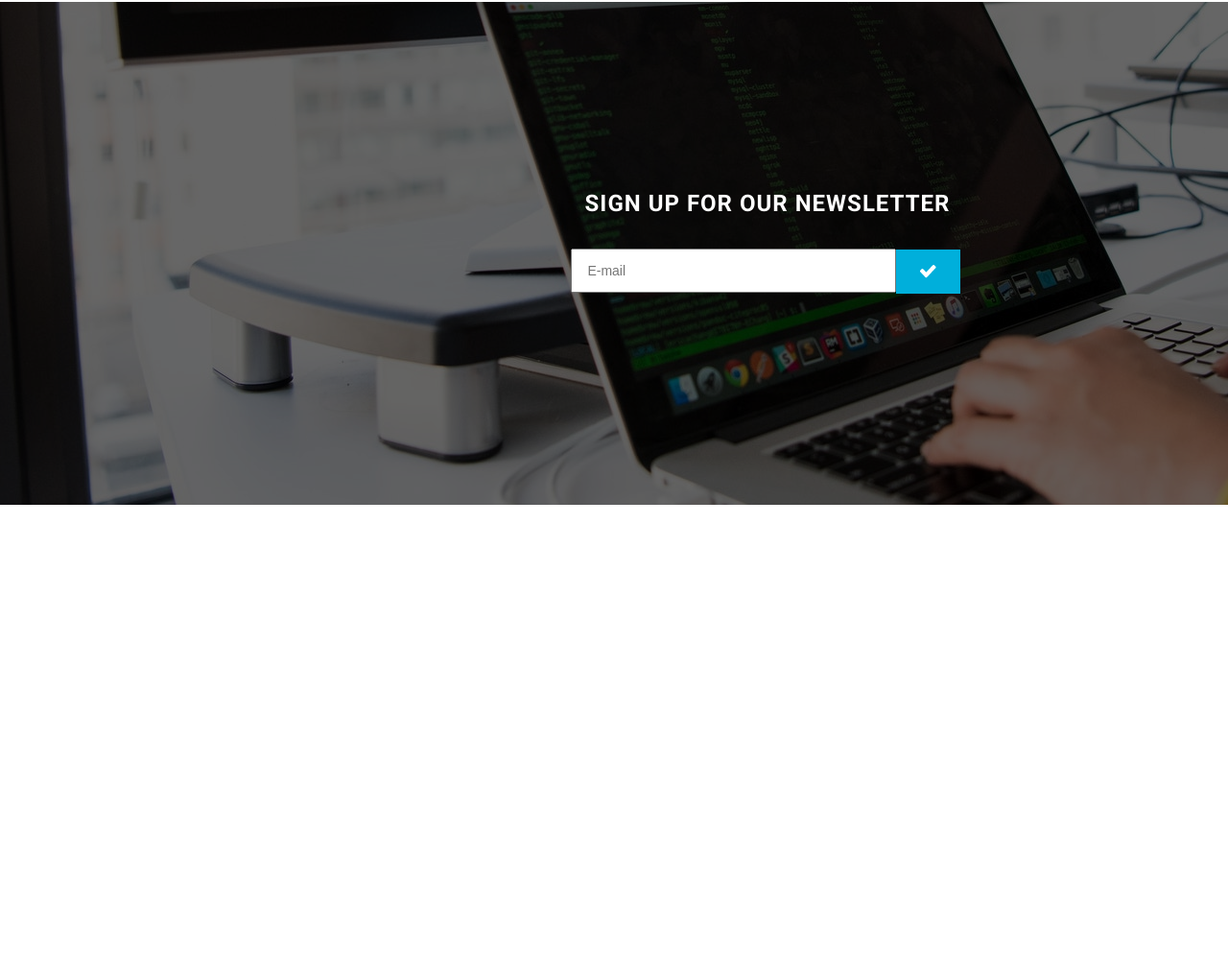
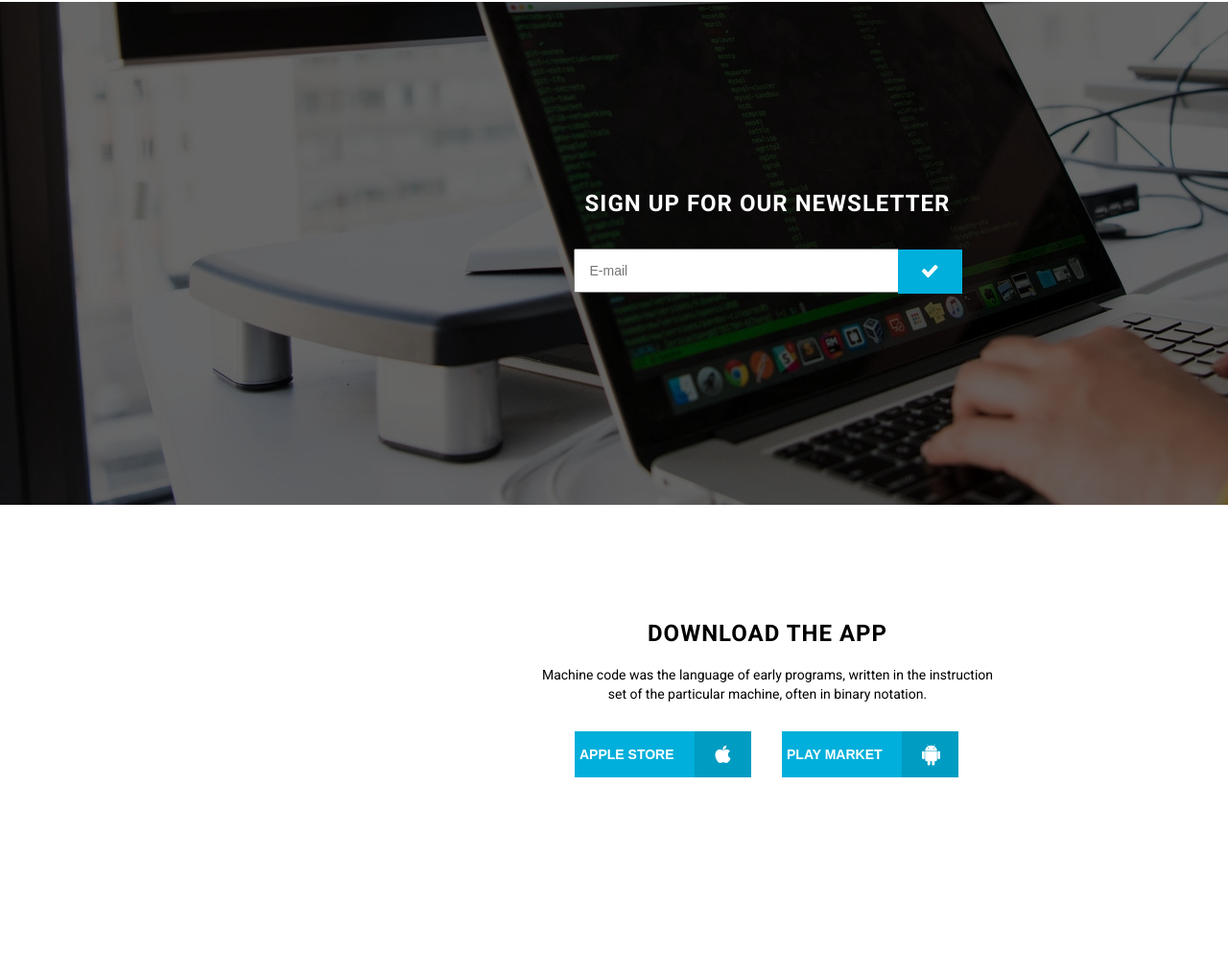
Before and after one commit to bovtrushonok/webdev, a plain HTML site: page index.html in a window 1280 px wide. Shown: the part 2930-3923 px from the top of the page at 96% size. Before the commit the page ends 3551 px from the top, so only its background shows below. Drawn offline with Linux system fonts and the light colour scheme.

Commit message:
feat: download section add

```diff
--- a/index.html
+++ b/index.html
@@ -33,7 +33,7 @@
 		</div>
 		<div class="offer">
 			<div class="content-block">
-				<h3>RAPPRESENT YOUR IDEA WITH A SMART DESIGN</h3>
+				<h3>RAPPRESENT YOUR IDEA WITH <br>A SMART DESIGN</h3>
 				<p>Tasks accompanying and related to programming include: testing, debugging, source code maintenance, <strong>implementation of build systems</strong>, and management of derived artifacts, such as the machine code of computer programs. </p>
 				<button class="start-btn offer-btn"> Get started </button>
 			</div>
@@ -77,8 +77,20 @@
 			<h2>sign up for our newsletter</h2>
 			<form action="">
 				<input id="email" type="email" name="email" placeholder="E-mail" required pattern="^[a-z0-9_-]{3,15}$">
-				<button type="submit" class="form-btn"></button>.
+				<button type="submit" class="form-btn"></button>
 			</form>
+		</div>
+		<div class="download">
+			<h2>download the app</h2>
+			<div class="text-wrap">
+				<p>Machine code was the language of early programs, written in the instruction set of the particular machine, often in binary notation.</p>
+			</div>
+			<div class="reference">
+				<input type="text" value="APPLE STORE">
+				<button type="submit" class="ref-btn appl"></button>
+				<input type="text" value="PLAY MARKET">
+				<button type="submit" class="ref-btn andr"></button>
+			</div>
 		</div>
 	</main>
 
--- a/style.css
+++ b/style.css
@@ -290,6 +290,7 @@ p {
   margin-left: 30px;
 }
 
+
 .slider-photos img:first-child {
   margin-left: -15px;
   position: relative;
@@ -323,7 +324,7 @@ p {
   background-image: url("assets/img/pexels-christina-morillo-1181675.png");
 }
 
-.sign-up h2 {
+.sign-up h2, .download h2 {
   font-size: 24px;
   font-weight: 700;
   color: white;
@@ -356,6 +357,11 @@ p {
 
 }
 
+.form-btn:hover {
+  background-color: green;
+  cursor: pointer;
+}
+
 form input {
   width: 305px;
   font-size: 14px;
@@ -364,8 +370,79 @@ form input {
   margin: -25px -5px 0 0;
   position: relative;
   top: -25px;
+}
 
+.download {
+  width: 100%;
+  height: 464px;
+  position: relative;
+  top: -95px;
+  display: flex;
+  flex-flow: column nowrap;
+  justify-content: center;
+  align-items: center;
 }
+
+.download h2 {
+  color: black;
+  margin: -75px auto 5px;
+  padding: 0;
+}
+
+.text-wrap {
+  width: 480px;
+}
+
+.download p {
+  color: black;
+  text-align: center;
+}
+
+.reference {
+  display: flex;
+  flex-flow: row nowrap;
+}
+
+.reference input {
+  width: 127px;
+  height: 42px;
+  background-color: #00AFDB;
+  color: white;
+  font-size: 14px;
+  font-weight: 700;
+  padding: 3px 5px;
+  border: none;
+  position: relative;
+  top: 15px;
+  left: 5px;
+}
+
+.ref-btn {
+  background-color: #009CC2;
+  background-repeat: no-repeat;
+  background-position: 50% 50%;
+  width: 59px;
+  height: 48px;
+  border: none;
+  position: relative;
+  top: 15px;
+  left: -7px;
+}
+
+.appl {
+  background-image: url("assets/img/icon-apple.png");
+  margin-right: 20px;
+}
+
+.andr {
+  background-image: url("assets/img/icon-android.png");
+}
+
+.reference input:hover{
+  background-color: #009CC2;
+  cursor: pointer;
+}
+
 /*
 .services-list {
   width: 100%;
```
Also changed, not shown: assets/img/icon-android.png (added), assets/img/icon-apple.png (added).
